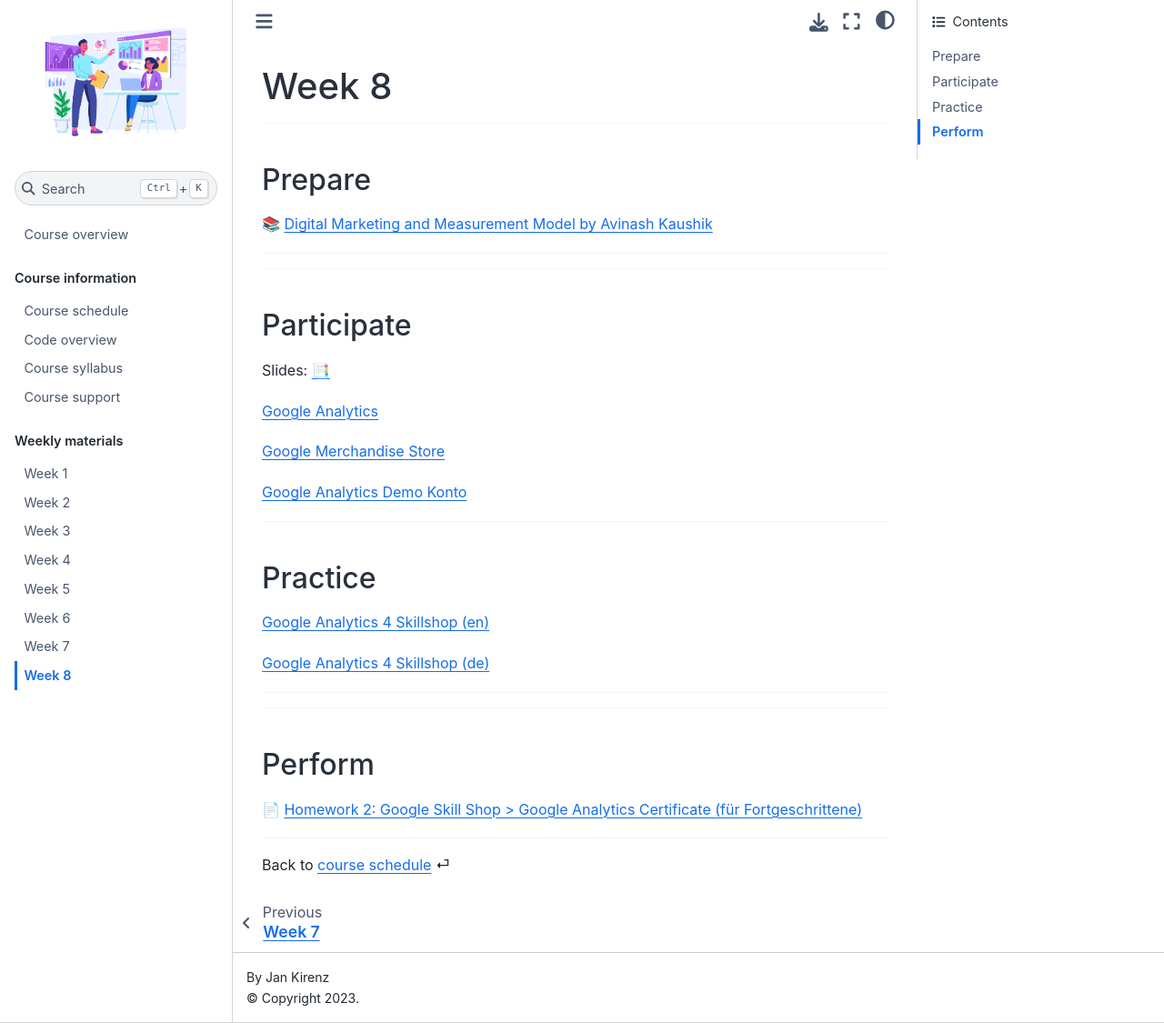
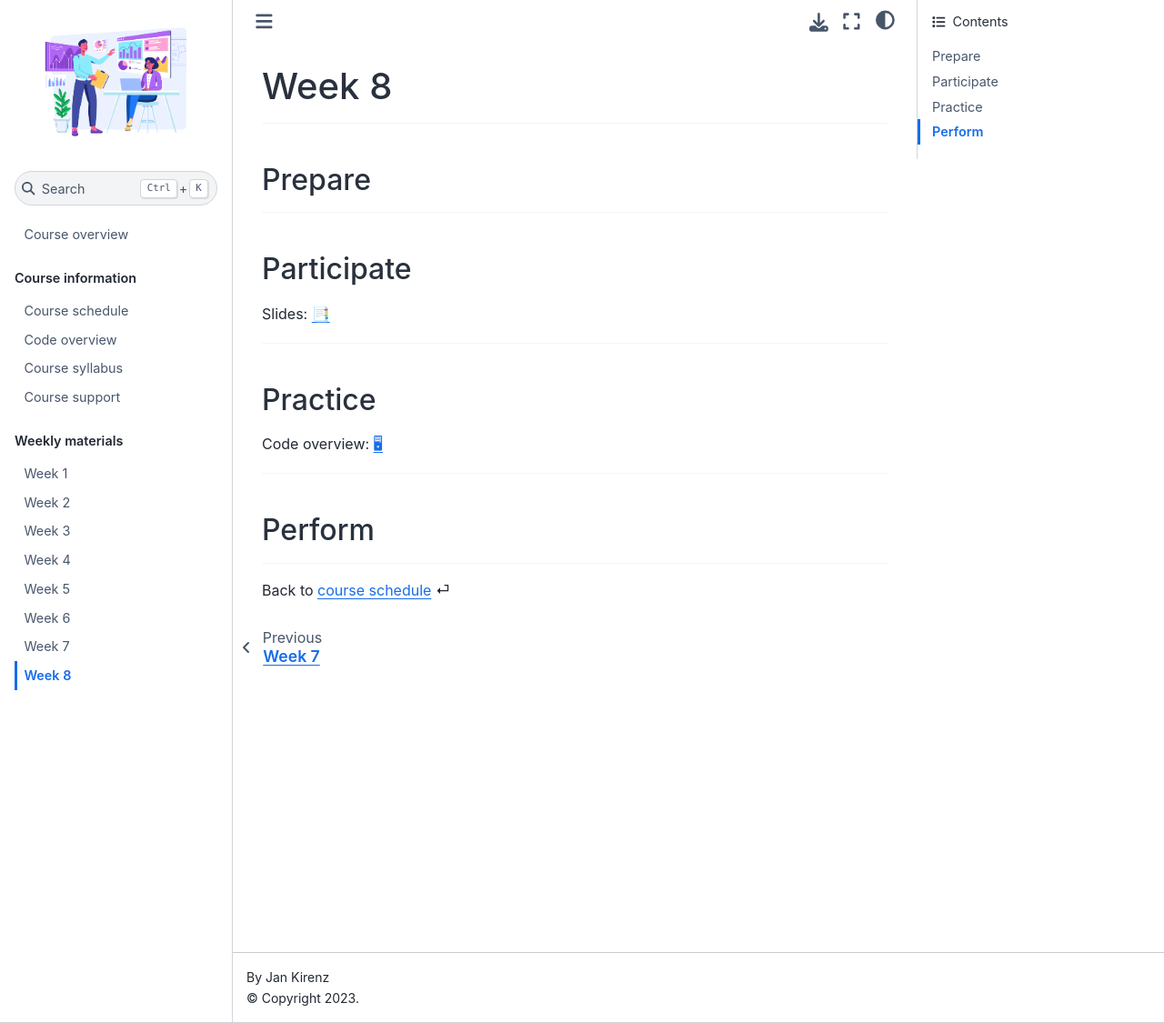
Before and after one commit to kirenz/om2, a Jupyter Book: the page built from weeks/week8.md, in a window 1280 px wide and 1125 px high. Shown: the whole window at 91% size. Built offline with Jupyter Book 1.0.4 settings and Sphinx 7.4.7 and the Sphinx Book theme 1.1.4, drawn with Linux system fonts in a browser that asks for light colours.

Commit message:
Update week8.md

```diff
--- a/weeks/week8.md
+++ b/weeks/week8.md
@@ -6,10 +6,9 @@
 (prepare)=
 ## Prepare
 
-📚 [Digital Marketing and Measurement Model by Avinash Kaushik](https://www.kaushik.net/avinash/digital-marketing-and-measurement-model/)
 
 
----
+
 
 ---
 
@@ -17,16 +16,8 @@
 (participate)=
 ## Participate
 
-Slides: [📑](https://drive.google.com/file/d/102ETVyf_u6osdgRJ2Fv6guipMjcXrmWM/view?usp=sharing)
+Slides: [📑](https://drive.google.com/file/d/1-bWxMvD5SXgt9bcx0cY1MeCdEYEBiEjo/view?usp=sharing)
 
-
-[Google Analytics](https://analytics.google.com/)
-
-
-[Google Merchandise Store](https://your.googlemerchandisestore.com/Index)
-
-
-[Google Analytics Demo Konto](https://analytics.google.com/analytics/web/demoAccount?appstate=/p213025502)
 
 
 
@@ -36,19 +27,17 @@
 (practice)=
 ## Practice
 
-[Google Analytics 4 Skillshop (en)](https://skillshop.exceedlms.com/student/catalog/list?category_ids=6431-google-analytics-4)
+Code overview: [🖥](../docs/code-overview.md)
 
-
-[Google Analytics 4 Skillshop (de)](https://skillshop.exceedlms.com/student/catalog/list?category_ids=6433-google-analytics-4)
 
 ---
 
----
+
 
 (perform)=
 ## Perform
 
-📄 [Homework 2: Google Skill Shop > Google Analytics Certificate (für Fortgeschrittene)](https://skillshop.exceedlms.com/student/path/2945-google-analytics-individuelle-qualifikation?sid=0846bad4-551a-4990-8851-05b8fe467bc1&sid_i=0)
+
 
 ---
 
```
